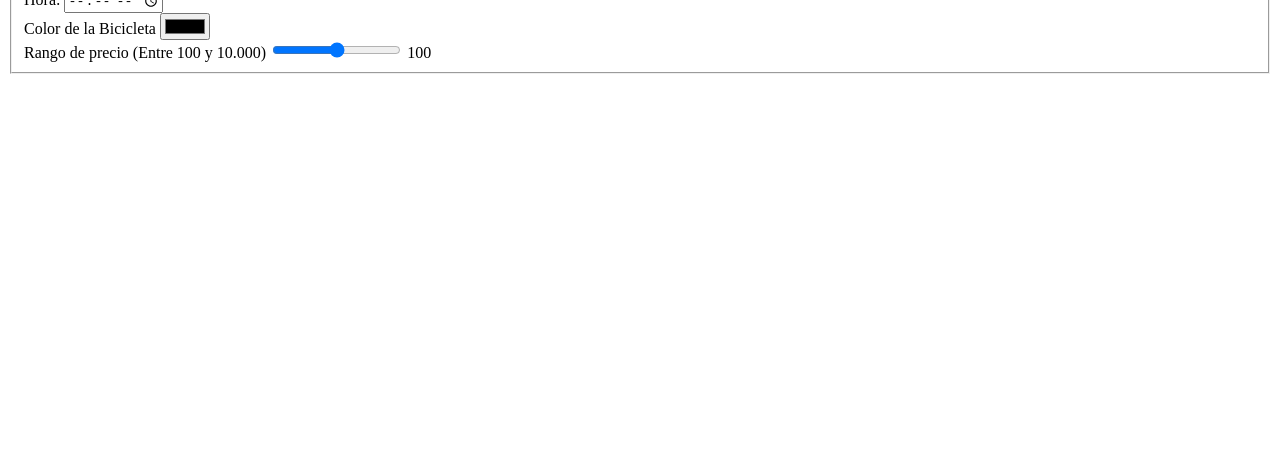
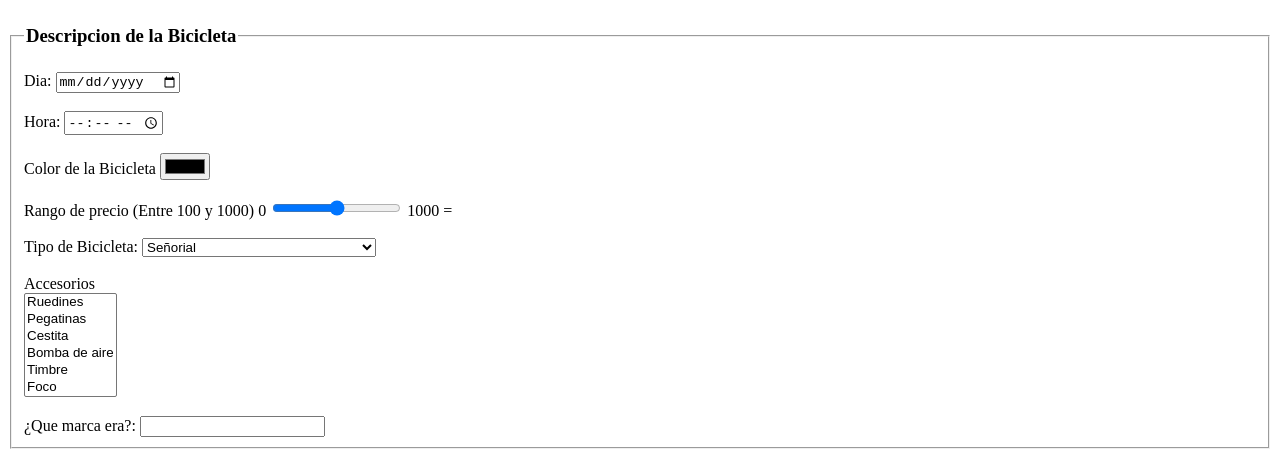
Before and after one commit to otniel0820/Ejercicio-HTML-avanzado, a plain HTML site: page index.html in a window 1280 px wide. Shown: the part 708-1183 px from the top of the page. Before the commit the page ends 800 px from the top, so only its background shows below. Drawn offline with Linux system fonts and the light colour scheme.

Commit message:
Completed Senior Citizen Form and Bicycle Theft Form

```diff
--- a/index.html
+++ b/index.html
@@ -7,11 +7,12 @@
     , initial-scale=1.0">
     <title>Senior citizen club form</title>
 </head>
-<h1>Club de la Tercera Edad</h1>
+<h1>Formulario Club de la Tercera Edad</h1>
 <body>
     <form action="">
         <fieldset>
-            <legend><H3>TU</H3></legend>
+            <legend><h3>Datos Personales</h3></legend>
+        <H3>TU</H3>
         <label for="Name">Nombres:</label><br>
         <input type="text"><br>
         <label for="lname">Apellidos:</label><br>
@@ -27,26 +28,75 @@
         <input type="checkbox"><br><br>
         <label for="text">Describase brevemente:</label><br>
         <textarea name="Messages" id="" cols="30" rows="4">Escribe algo sobre ti, Por favor</textarea>
-        </fieldset>
-        <fieldset>
-            <legend><h3>Tus circunstancias</h3></legend>
+
+
+            <h3>Tus circunstancias</h3>
             <label for="email">Correo Electronico:</label><br>
             <input type="email"><br>
             <label for="Telefono">Telefono:</label><br>
             <input type="tel">
         </fieldset>
+        </form>
+        <h1>Formulario Robo de Bicicleta</h1>
+        <form action="">
         <fieldset>
-            <legend><h3>Robo de Bicicleta</h3></legend>
+            <legend><h3>Descripcion de la Bicicleta</h3></legend>
             <label for="Day">Dia:</label>
             <input type="date"><br><br>
             <label for="Hour">Hora:</label>
-            <input type="time"><br>
+            <input type="time"><br><br>
             <label for="colorInput">Color de la Bicicleta</label>
-            <input type="color" name="colorInput" id="colorInput"><br>
-            <label for="Price">Rango de precio (Entre 100 y 10.000)</label>
-            <input type="range" id="Price" name="Price" min="100" max="10000" step="50">
-            <output for="price" id="priceSelection">100</output>
-        </fieldset>
+            <input type="color" name="colorInput" id="colorInput"><br><br>
+            <label for="Price">Rango de precio (Entre 100 y 1000)</label>
+            0
+            <input type="range" id="Price" name="Price" min="100" max="1000" oninput="MostrarValor()" step="10">
+            <output for="Price" id="priceSelection">1000</output>
+            =
+            <br><br>
+
+        <label for="Tipo de Bicicleta">Tipo de Bicicleta:</label>
+        <select name="Tipo de Bicicleta" id="">
+            <optgroup label="Paseo">
+            <option value="">Señorial</option>
+            <option value="">Anti-Plebeyos</option>
+            <option value="">PorEncimaDelHombro</option>
+            </optgroup>
+            <optgroup label="Montaña">
+                <option value="">Gamusinos</option>
+                <option value="">HueleFlores Premium</option>
+                <option value="">Fango lover</option>
+            </optgroup>
+            <optgroup label="Carrera">
+                <option value="">MetroyMedio</option>
+                <option value="">3 de la tarde(Fluorecente edition)</option>
+                <option value="">Grupitors</option>
+            </optgroup>
+        </select><br><br>
+        <label for="text">Accesorios</label><br>
+        <select name="Accesorios" id="Accesorios" size="6" multiple>
+            <option value="">Ruedines</option>
+            <option value="">Pegatinas</option>
+            <option value="">Cestita</option>
+            <option value="">Bomba de aire</option>
+            <option value="">Timbre</option>
+            <option value="">Foco</option>
+        </select><br><br>
+        <label for="text">¿Que marca era?:</label>
+        <input list="Opciones" name="Marca" id="Marca">
+        <datalist id="Opciones">
+            <option value="Specialized">
+            <option value="Trek">
+            <option value="Merida">
+            <option value="Scott">
+            <option value="Giant">
+            <option value="Cube">
+
+        </datalist>
+    </fieldset><br>
+
+
+
+
 
     </form>
 
```
